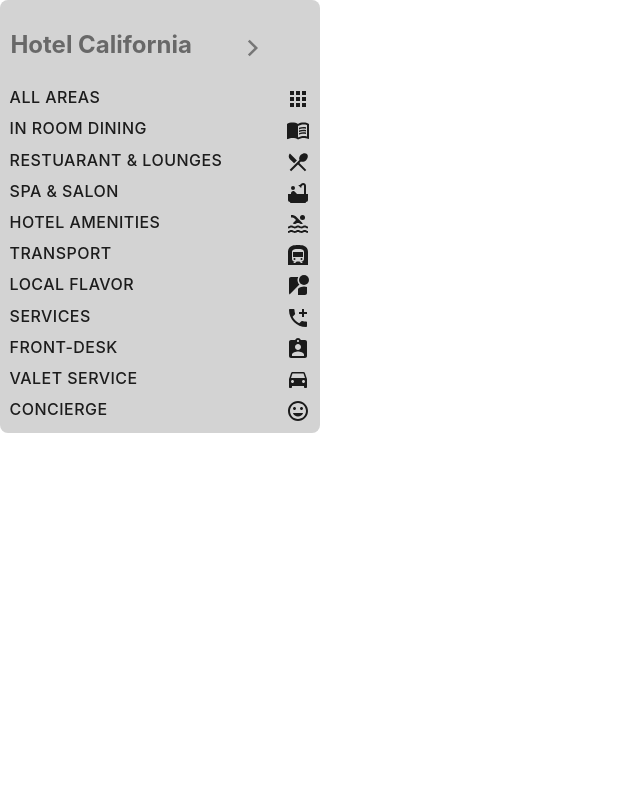
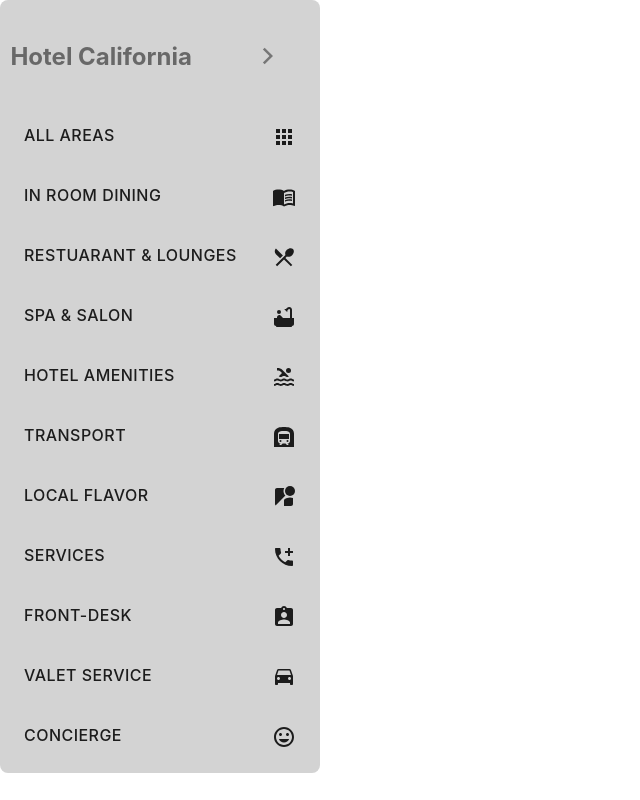
Before and after one commit to vhuang5564/hotel-california, a Next.js app: page /test in a window 1280 px wide. Shown: the whole page, without its empty margins (0-640 px from the left). Built offline with nearby package versions, Linux system fonts and the light colour scheme.

Commit message:
edit CSS

```diff
--- a/styles/Sidebar.module.scss
+++ b/styles/Sidebar.module.scss
@@ -13,7 +13,7 @@
     padding: 0.1em;
     opacity: 0.5;
     justify-content: space-between;
-    align-items: flex-end;
+    align-items: center;
   }
 
   h1:hover {
@@ -22,7 +22,7 @@
 
   button {
     display: flex !important;
-    padding: 0.1em !important;
+    padding: 1em;
     justify-content: space-between !important;
     align-items: flex-end !important;
     font-size: 16px !important;
```
